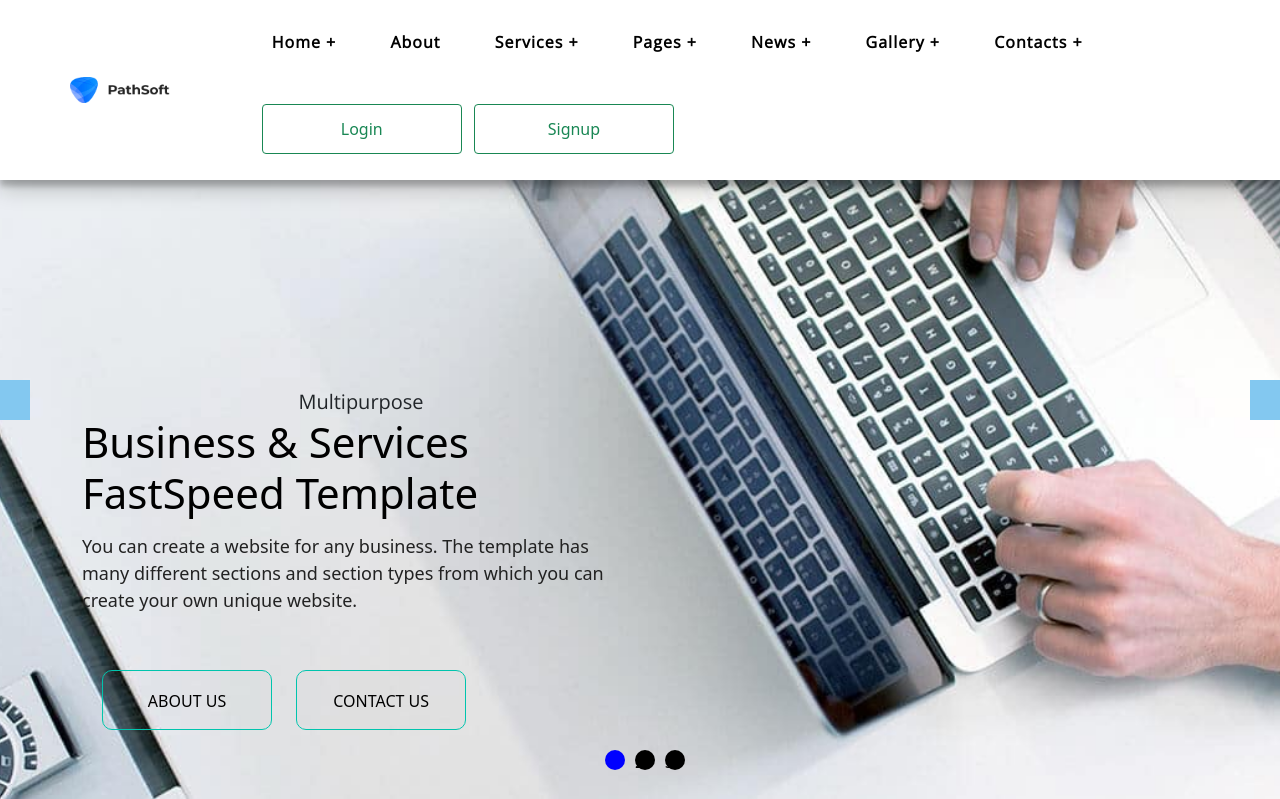
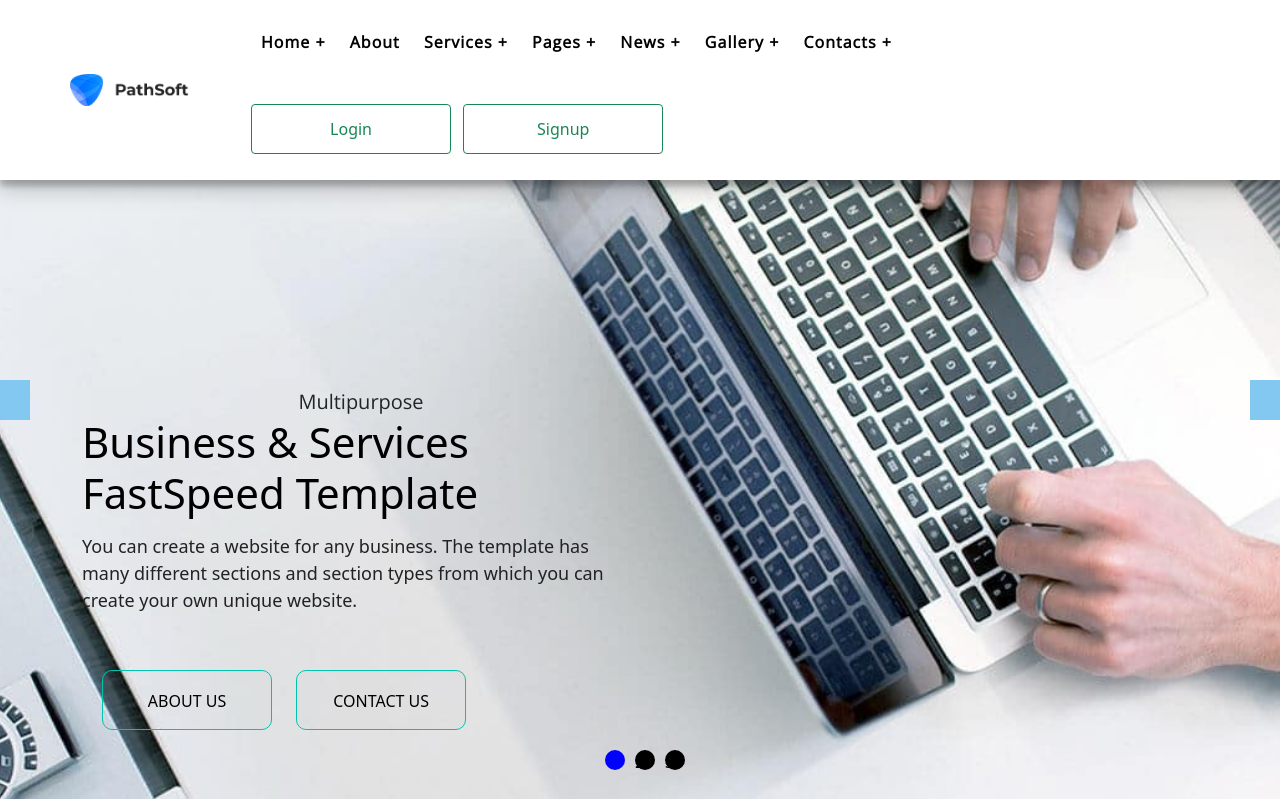
Before and after one commit to iam-sakshi/StaticWebsite, a PHP site: page / in a window 1280 px wide. Shown: the top 799 px of the page. Run offline with PHP 8.4, Linux system fonts and the light colour scheme; some libraries are stand-ins or nearby versions; some web fonts are replaced.

Commit message:
Update Style.css

```diff
--- a/Style.css
+++ b/Style.css
@@ -60,9 +60,10 @@ a {
   padding: 0 15px;
 }
 .header .menu > .menu-item {
-  display: inline-block;
-  margin-left: 30px;
-  position: relative;
+ display: inline-block;
+ /* margin-left: 30px; */
+ margin-left: auto;
+ position: relative;
 }
 .header .menu > .menu-item > a {
   display: block;
```
